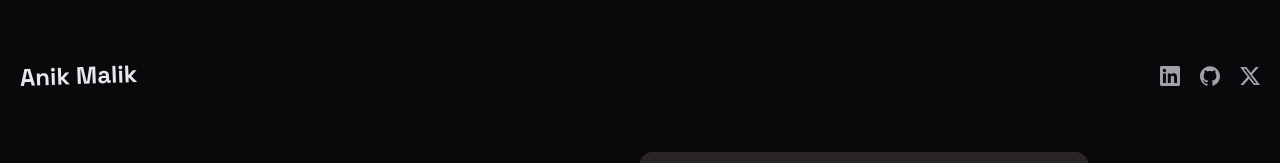
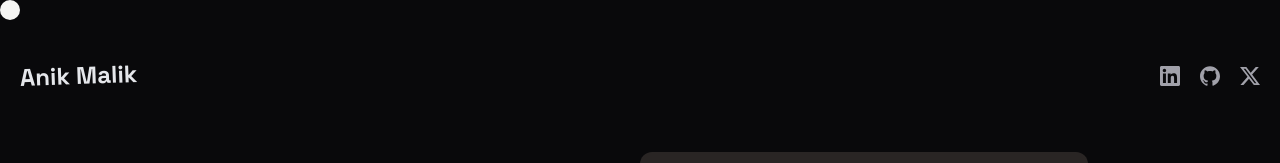
Before and after one commit to anikmalik30/my-app, a Next.js app: page /contact in a window 1280 px wide. Shown: the top 163 px of the page. Built offline with nearby package versions, Linux system fonts and the light colour scheme.

Commit message:
refactor: Add GSAP library for animation and update cursor styling

```diff
--- a/package.json
+++ b/package.json
@@ -19,6 +19,7 @@
     "class-variance-authority": "^0.7.0",
     "clsx": "^2.1.1",
     "framer-motion": "^11.1.7",
+    "gsap": "^3.12.5",
     "lucide-react": "^0.376.0",
     "mini-svg-data-uri": "^1.4.4",
     "next": "14.2.3",
--- a/src/app/(home)/components/Projects.tsx
+++ b/src/app/(home)/components/Projects.tsx
@@ -35,10 +35,10 @@ function Projects() {
         text="Projects"
         className="flex flex-col items-center justify-center rotate-6"
       />
-      <div className="grid grid-cols-1 sm:grid-cols-2 pt-20 gap-5">
+      <div className="grid grid-cols-1 sm:grid-cols-2 pt-20 gap-5 ">
         {projects.map((project, index) => {
           return (
-            <Link href={project.link} key={project.title}>
+            <Link href={project.link} key={project.title} className="view">
               <div className={cn("p-2 rounded-md", project.background)}>
                 <DirectionAwareHover
                   imageUrl={project.cover}
--- a/src/app/globals.css
+++ b/src/app/globals.css
@@ -116,6 +116,36 @@ body{
   scroll-behavior: smooth;
 }
 
+/* cursor */
+.custom-cursor {
+  position: fixed;
+  top: 0;
+  left: 0;
+  width: 20px;
+  height: 20px;
+  border-radius: 50%;
+  pointer-events: none;
+  z-index: 9999;
+  mix-blend-mode: difference;
+  padding: 10px;
+  display: flex;
+  justify-content: center;
+  align-items: center;
+  background-color: white;
+}
+.cursor-text {
+  font-size: 5px;
+  font-weight: 900;
+  letter-spacing: 1px;
+  display: none;
+}
+
+a {
+  color: inherit;
+  text-decoration: none;
+  cursor: none;
+}
+
 .glow {
   width: 0px;
   height: 0px;
--- a/src/app/layout.tsx
+++ b/src/app/layout.tsx
@@ -3,6 +3,7 @@ import { Space_Grotesk } from "next/font/google";
 import "./globals.css";
 import { ThemeProvider } from "@/components/theme-provider";
 import Nav from "./(home)/components/Nav";
+import Cursor from "@/components/Cursor";
 // import smoothscroll from 'smoothscroll-polyfill';
 
 // if (typeof window !== 'undefined') {
@@ -45,7 +46,7 @@ export default function RootLayout({
   return (
     <html lang="en">
       <body className={spaceGrotesk.className}>
-        {" "}
+      <Cursor/>
         <ThemeProvider
           attribute="class"
           defaultTheme="dark"
--- /dev/null
+++ b/src/components/Cursor.tsx
@@ -0,0 +1,54 @@
+"use client";
+import React, { useEffect } from 'react'
+import { gsap } from 'gsap'
+
+function Cursor() {
+    useEffect(() => {
+        const cursor = document.getElementById('custom-cursor')
+        const links = document.querySelectorAll('a')
+        const cursorText = document.querySelector('.cursor-text')
+
+        const onMouseMove = (event:any) => {
+            const { clientX, clientY } = event;
+            gsap.to(cursor, { x: clientX, y: clientY })
+        }
+
+  const onMouseEnterLink = (event:any) => {
+    const link= event.target;
+    if(link.classList.contains('view')) {
+        if (cursor) {
+            gsap.to(cursor,{scale:4});
+        }
+        if (cursorText) {
+            (cursorText as HTMLElement).style.display = 'block';
+            (cursorText as HTMLElement).textContent = 'View';
+        }
+    }
+    else{
+        if (cursor) {
+            gsap.to(cursor,{scale:4});
+        }
+    }
+}
+
+        const onMouseLeaveLink = () => {
+            gsap.to(cursor,{scale:1})
+            if (cursorText) {
+                (cursorText as HTMLElement).style.display = 'none'
+            }
+        }
+
+        document.addEventListener('mousemove', onMouseMove)
+        links.forEach((link) => {
+            link.addEventListener('mouseenter',onMouseEnterLink)
+            link.addEventListener('mouseleave',onMouseLeaveLink)
+    })
+})
+    return (
+        <div id='custom-cursor' className='custom-cursor'>
+            <span className='cursor-text'>View</span>
+        </div>
+    )
+}
+
+export default Cursor
```
Also changed, not shown: 2 other files (tests, documents, lock files or other folders).
